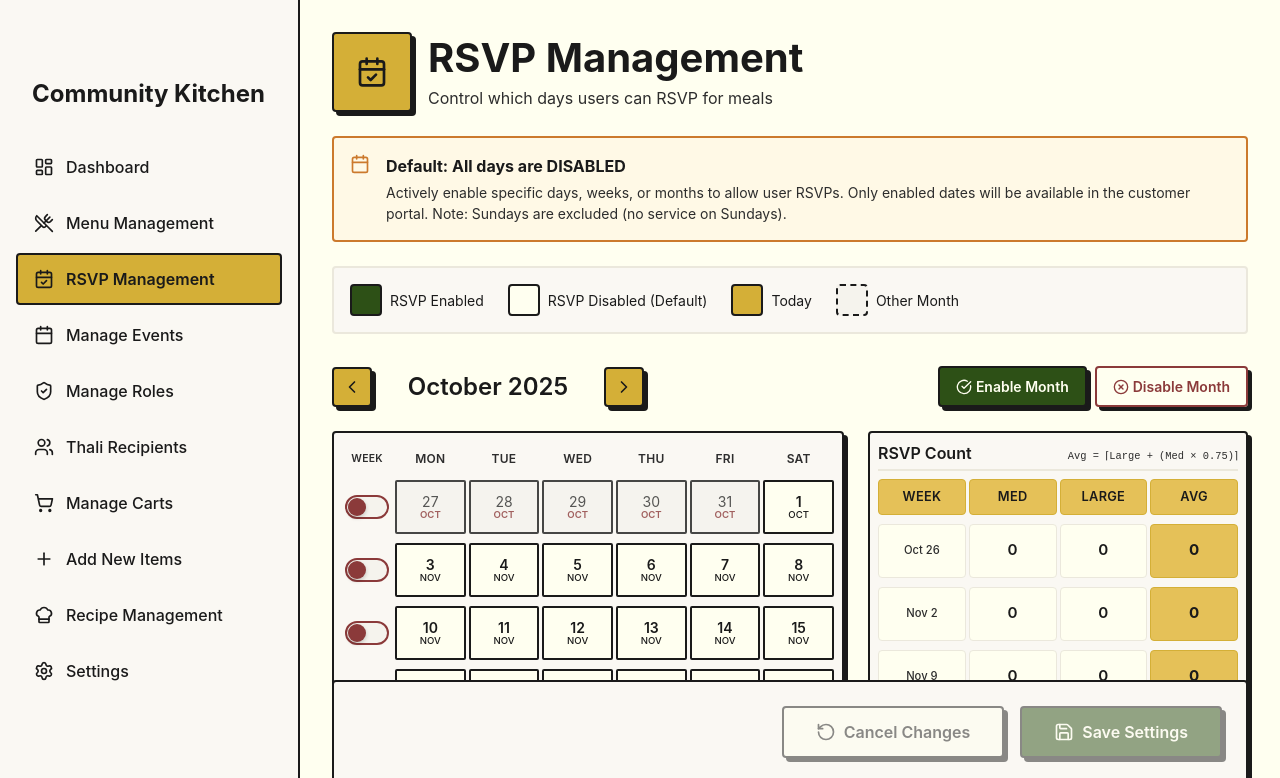
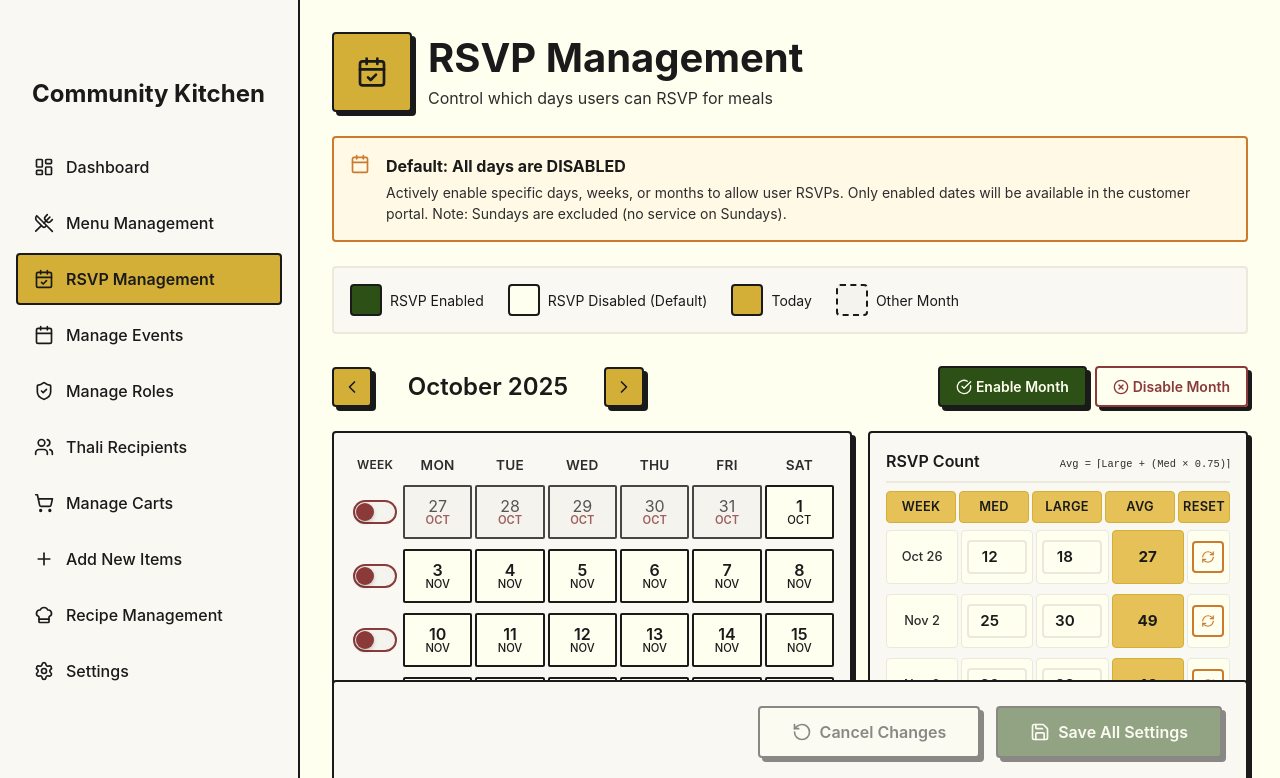
Before and after one commit to saifeemustafaq/faiz1, a Next.js app: page /rsvp-management in a window 1280 px wide. Shown: the top 778 px of the page. Built offline with nearby package versions, Linux system fonts and the light colour scheme.

Commit message:
count reset

```diff
--- /dev/null
+++ b/app/api/rsvp-counts/route.ts
@@ -0,0 +1,51 @@
+import { NextResponse } from 'next/server';
+import fs from 'fs/promises';
+import path from 'path';
+
+const dataFilePath = path.join(process.cwd(), 'data', 'rsvp-counts.json');
+
+export async function GET() {
+  try {
+    const fileContent = await fs.readFile(dataFilePath, 'utf-8');
+    const data = JSON.parse(fileContent);
+    return NextResponse.json(data);
+  } catch (error) {
+    console.error('Error reading RSVP counts:', error);
+    return NextResponse.json(
+      { weeklyRSVPCounts: {}, error: 'Failed to load RSVP counts' },
+      { status: 500 }
+    );
+  }
+}
+
+export async function POST(request: Request) {
+  try {
+    const body = await request.json();
+    const { weeklyRSVPCounts } = body;
+
+    // Read the existing file to preserve metadata
+    const fileContent = await fs.readFile(dataFilePath, 'utf-8');
+    const existingData = JSON.parse(fileContent);
+
+    // Update the RSVP counts while preserving the structure
+    const updatedData = {
+      ...existingData,
+      weeklyRSVPCounts
+    };
+
+    // Write back to file
+    await fs.writeFile(
+      dataFilePath,
+      JSON.stringify(updatedData, null, 2),
+      'utf-8'
+    );
+
+    return NextResponse.json({ success: true, message: 'RSVP counts saved successfully' });
+  } catch (error) {
+    console.error('Error saving RSVP counts:', error);
+    return NextResponse.json(
+      { success: false, error: 'Failed to save RSVP counts' },
+      { status: 500 }
+    );
+  }
+}
--- a/app/rsvp-management/page.module.css
+++ b/app/rsvp-management/page.module.css
@@ -219,7 +219,7 @@
 .calendarContainer {
   display: grid;
   grid-template-columns: auto 340px;
-  gap: var(--space-lg);
+  gap: var(--space-base);
   margin-bottom: var(--space-lg);
   align-items: start;
 }
@@ -230,7 +230,7 @@
   border: var(--border-width) solid var(--black-text);
   border-radius: var(--border-radius);
   box-shadow: var(--shadow-retro);
-  padding: var(--space-sm);
+  padding: var(--space-base);
   max-width: 640px;
 }
 
@@ -238,14 +238,14 @@
   display: grid;
   grid-template-columns: 50px repeat(6, 1fr);
   gap: 3px;
-  margin-bottom: 3px;
-  height: 36px;
+  margin-bottom: 4px;
+  height: 32px;
 }
 
 .weekToggleHeader {
   text-align: center;
   font-weight: 600;
-  font-size: 0.65rem;
+  font-size: 0.75rem;
   color: var(--black-secondary);
   padding: 4px;
   text-transform: uppercase;
@@ -253,18 +253,18 @@
   display: flex;
   align-items: center;
   justify-content: center;
-  height: 36px;
+  height: 32px;
 }
 
 .weekDayHeader {
   text-align: center;
   font-weight: 600;
-  font-size: 0.75rem;
+  font-size: 0.85rem;
   color: var(--black-secondary);
   padding: 4px;
   text-transform: uppercase;
   letter-spacing: 0.02em;
-  height: 36px;
+  height: 32px;
   display: flex;
   align-items: center;
   justify-content: center;
@@ -273,7 +273,7 @@
 .calendarWeeks {
   display: flex;
   flex-direction: column;
-  gap: 3px;
+  gap: 0;
 }
 
 .weekRow {
@@ -281,8 +281,8 @@
   grid-template-columns: 50px repeat(6, 1fr);
   gap: 3px;
   transition: all var(--transition-fast);
-  height: 57px;
-  margin-bottom: 3px;
+  height: 60px;
+  margin-bottom: 4px;
 }
 
 .weekRowSelected {
@@ -380,14 +380,14 @@
 }
 
 .dayNumber {
-  font-size: 0.875rem;
+  font-size: 1rem;
   color: var(--black-text);
   font-weight: 600;
   line-height: 1;
 }
 
 .monthLabel {
-  font-size: 0.6rem;
+  font-size: 0.7rem;
   color: var(--black-text);
   font-weight: 500;
   text-transform: uppercase;
@@ -468,20 +468,20 @@
   background: var(--ivory-card);
   border: var(--border-width) solid var(--black-text);
   border-radius: var(--border-radius);
-  padding: var(--space-sm);
+  padding: var(--space-base);
   box-shadow: var(--shadow-retro);
   display: flex;
   flex-direction: column;
-  gap: var(--space-xs);
+  gap: 0;
 }
 
 .rsvpCountHeader {
   display: flex;
   justify-content: space-between;
   align-items: center;
-  padding-bottom: var(--space-xs);
+  padding-bottom: var(--space-sm);
   border-bottom: 2px solid var(--ivory-border);
-  margin-bottom: var(--space-xs);
+  margin-bottom: var(--space-sm);
 }
 
 .rsvpCountTitle {
@@ -504,16 +504,16 @@
 /* RSVP Table */
 .rsvpTableHeader {
   display: grid;
-  grid-template-columns: 1fr 1fr 1fr 1fr;
+  grid-template-columns: 1fr 1fr 1fr 1fr 0.6fr;
   gap: 3px;
-  margin-bottom: 3px;
-  height: 36px;
+  margin-bottom: 4px;
+  height: 32px;
 }
 
 .rsvpTableHeaderCell {
   text-align: center;
   font-weight: 600;
-  font-size: 0.75rem;
+  font-size: 0.8rem;
   color: var(--black-text);
   padding: var(--space-xs);
   background: var(--golden-light);
@@ -521,7 +521,7 @@
   border-radius: var(--border-radius);
   text-transform: uppercase;
   letter-spacing: 0.02em;
-  height: 36px;
+  height: 32px;
   display: flex;
   align-items: center;
   justify-content: center;
@@ -530,21 +530,21 @@
 .rsvpTableBody {
   display: flex;
   flex-direction: column;
-  gap: 3px;
+  gap: 0;
 }
 
 .rsvpTableRow {
   display: grid;
-  grid-template-columns: 1fr 1fr 1fr 1fr;
+  grid-template-columns: 1fr 1fr 1fr 1fr 0.6fr;
   gap: 3px;
-  height: 57px;
+  height: 60px;
   align-items: center;
-  margin-bottom: 3px;
+  margin-bottom: 4px;
 }
 
 .rsvpTableCell {
   text-align: center;
-  font-size: 0.875rem;
+  font-size: 0.95rem;
   font-weight: 600;
   color: var(--black-text);
   padding: var(--space-xs);
@@ -558,7 +558,7 @@
 }
 
 .rsvpTableCell:first-child {
-  font-size: 0.7rem;
+  font-size: 0.8rem;
   font-weight: 500;
   color: var(--black-secondary);
 }
@@ -567,6 +567,58 @@
   background: var(--golden-light);
   border-color: var(--golden-main);
   font-weight: 700;
+}
+
+/* RSVP Input Fields */
+.rsvpInput {
+  width: 100%;
+  max-width: 60px;
+  padding: var(--space-xs);
+  font-size: 0.95rem;
+  font-weight: 600;
+  text-align: center;
+  border: 2px solid var(--ivory-border);
+  border-radius: var(--border-radius);
+  background: var(--ivory-bg);
+  color: var(--black-text);
+  transition: all var(--transition-fast);
+}
+
+.rsvpInput:focus {
+  outline: none;
+  border-color: var(--golden-main);
+  background: var(--ivory-card);
+  box-shadow: 0 0 0 2px var(--golden-light);
+}
+
+.rsvpInput:hover {
+  border-color: var(--golden-main);
+}
+
+/* Reset Button */
+.resetButton {
+  width: 32px;
+  height: 32px;
+  background: var(--ivory-bg);
+  border: 2px solid var(--orange-warning);
+  border-radius: var(--border-radius);
+  display: flex;
+  align-items: center;
+  justify-content: center;
+  cursor: pointer;
+  transition: all var(--transition-fast);
+  color: var(--orange-warning);
+}
+
+.resetButton:hover:not(:disabled) {
+  background: var(--orange-warning);
+  color: var(--ivory-bg);
+  transform: rotate(90deg);
+}
+
+.resetButton:disabled {
+  opacity: 0.3;
+  cursor: not-allowed;
 }
 
 /* Hint */
--- a/app/rsvp-management/page.tsx
+++ b/app/rsvp-management/page.tsx
@@ -11,11 +11,23 @@ import {
   RotateCcw,
   Calendar as CalendarIcon,
   Check,
-  X
+  X,
+  RefreshCw
 } from 'lucide-react';
 import { useRSVP } from '../../contexts/RSVPContext';
 import { getCurrentPSTDate } from '../../lib/dateUtils';
 import styles from './page.module.css';
+
+interface WeekRSVPData {
+  medium: number;
+  large: number;
+  originalMedium: number;
+  originalLarge: number;
+}
+
+interface RSVPCounts {
+  [weekKey: string]: WeekRSVPData;
+}
 
 export default function RSVPManagement() {
   const {
@@ -34,6 +46,28 @@ export default function RSVPManagement() {
   const [currentDate, setCurrentDate] = useState<Date>(getCurrentPSTDate());
   const [selectedMonth, setSelectedMonth] = useState<number>(getCurrentPSTDate().getMonth());
   const [selectedYear, setSelectedYear] = useState<number>(getCurrentPSTDate().getFullYear());
+  const [rsvpCounts, setRsvpCounts] = useState<RSVPCounts>({});
+  const [isLoadingCounts, setIsLoadingCounts] = useState(true);
+  const [hasUnsavedRSVPChanges, setHasUnsavedRSVPChanges] = useState(false);
+
+  // Load RSVP counts from JSON file
+  useEffect(() => {
+    const loadRSVPCounts = async () => {
+      try {
+        const response = await fetch('/api/rsvp-counts');
+        if (response.ok) {
+          const data = await response.json();
+          setRsvpCounts(data.weeklyRSVPCounts || {});
+        }
+      } catch (error) {
+        console.error('Error loading RSVP counts:', error);
+      } finally {
+        setIsLoadingCounts(false);
+      }
+    };
+
+    loadRSVPCounts();
+  }, []);
 
   // Get calendar data for the selected month (Monday-Saturday only, no Sundays)
   const getCalendarDays = () => {
@@ -187,13 +221,78 @@ export default function RSVPManagement() {
   };
 
   const getWeekRSVPData = (weekStart: Date) => {
-    // Placeholder data - will be connected to actual RSVP data later
-    // TODO: Fetch actual RSVP data from API based on weekStart date
-    const medium = 0; // Placeholder
-    const large = 0; // Placeholder
-    const average = Math.ceil(large + (medium * 0.75));
+    const weekKey = weekStart.toISOString().split('T')[0];
+    const data = rsvpCounts[weekKey];
 
-    return { medium, large, average };
+    if (data) {
+      const medium = data.medium || 0;
+      const large = data.large || 0;
+      const average = Math.ceil(large + (medium * 0.75));
+      return { medium, large, average, hasData: true };
+    }
+
+    // Default values if no data
+    return { medium: 0, large: 0, average: 0, hasData: false };
+  };
+
+  const handleRSVPCountChange = (weekStart: Date, field: 'medium' | 'large', value: number) => {
+    const weekKey = weekStart.toISOString().split('T')[0];
+    const currentData = rsvpCounts[weekKey] || {
+      medium: 0,
+      large: 0,
+      originalMedium: 0,
+      originalLarge: 0
+    };
+
+    setRsvpCounts(prev => ({
+      ...prev,
+      [weekKey]: {
+        ...currentData,
+        [field]: value,
+        // Set original values if this is the first edit
+        [`original${field.charAt(0).toUpperCase() + field.slice(1)}`]:
+          currentData[`original${field.charAt(0).toUpperCase() + field.slice(1)}` as keyof WeekRSVPData] || value
+      }
+    }));
+
+    setHasUnsavedRSVPChanges(true);
+  };
+
+  const handleResetWeek = (weekStart: Date) => {
+    const weekKey = weekStart.toISOString().split('T')[0];
+    const data = rsvpCounts[weekKey];
+
+    if (data) {
+      setRsvpCounts(prev => ({
+        ...prev,
+        [weekKey]: {
+          ...data,
+          medium: data.originalMedium,
+          large: data.originalLarge
+        }
+      }));
+      setHasUnsavedRSVPChanges(true);
+    }
+  };
+
+  const handleSaveRSVPCounts = async () => {
+    try {
+      const response = await fetch('/api/rsvp-counts', {
+        method: 'POST',
+        headers: { 'Content-Type': 'application/json' },
+        body: JSON.stringify({ weeklyRSVPCounts: rsvpCounts })
+      });
+
+      if (response.ok) {
+        setHasUnsavedRSVPChanges(false);
+        alert('RSVP counts saved successfully!');
+      } else {
+        alert('Error saving RSVP counts');
+      }
+    } catch (error) {
+      console.error('Error saving RSVP counts:', error);
+      alert('Error saving RSVP counts');
+    }
   };
 
   const isSameDay = (date1: Date, date2: Date): boolean => {
@@ -425,6 +524,7 @@ export default function RSVPManagement() {
             <div className={styles.rsvpTableHeaderCell}>Med</div>
             <div className={styles.rsvpTableHeaderCell}>Large</div>
             <div className={styles.rsvpTableHeaderCell}>Avg</div>
+            <div className={styles.rsvpTableHeaderCell}>Reset</div>
           </div>
 
           {/* Table Rows - One per week, aligned with calendar */}
@@ -437,10 +537,36 @@ export default function RSVPManagement() {
               return (
                 <div key={`rsvp-week-${weekIndex}`} className={styles.rsvpTableRow}>
                   <div className={styles.rsvpTableCell}>{weekLabel}</div>
-                  <div className={styles.rsvpTableCell}>{rsvpData.medium}</div>
-                  <div className={styles.rsvpTableCell}>{rsvpData.large}</div>
+                  <div className={styles.rsvpTableCell}>
+                    <input
+                      type="number"
+                      min="0"
+                      className={styles.rsvpInput}
+                      value={rsvpData.medium}
+                      onChange={(e) => handleRSVPCountChange(weekStart, 'medium', parseInt(e.target.value) || 0)}
+                    />
+                  </div>
+                  <div className={styles.rsvpTableCell}>
+                    <input
+                      type="number"
+                      min="0"
+                      className={styles.rsvpInput}
+                      value={rsvpData.large}
+                      onChange={(e) => handleRSVPCountChange(weekStart, 'large', parseInt(e.target.value) || 0)}
+                    />
+                  </div>
                   <div className={`${styles.rsvpTableCell} ${styles.rsvpTableCellAvg}`}>
                     {rsvpData.average}
+                  </div>
+                  <div className={styles.rsvpTableCell}>
+                    <button
+                      className={styles.resetButton}
+                      onClick={() => handleResetWeek(weekStart)}
+                      title="Reset to original values"
+                      disabled={!rsvpData.hasData}
+                    >
+                      <RefreshCw size={14} />
+                    </button>
                   </div>
                 </div>
               );
@@ -456,7 +582,7 @@ export default function RSVPManagement() {
 
       {/* Save/Cancel Actions */}
       <div className={styles.actions}>
-        {hasUnsavedChanges && (
+        {(hasUnsavedChanges || hasUnsavedRSVPChanges) && (
           <div className={styles.unsavedWarning}>
             <strong>Unsaved Changes</strong> - Save to publish your changes
           </div>
@@ -465,18 +591,21 @@ export default function RSVPManagement() {
           <button
             className={styles.cancelButton}
             onClick={handleCancel}
-            disabled={!hasUnsavedChanges}
+            disabled={!hasUnsavedChanges && !hasUnsavedRSVPChanges}
           >
             <RotateCcw size={20} />
             Cancel Changes
           </button>
           <button
             className={styles.saveButton}
-            onClick={handleSave}
-            disabled={!hasUnsavedChanges}
+            onClick={async () => {
+              if (hasUnsavedChanges) await handleSave();
+              if (hasUnsavedRSVPChanges) await handleSaveRSVPCounts();
+            }}
+            disabled={!hasUnsavedChanges && !hasUnsavedRSVPChanges}
           >
             <Save size={20} />
-            Save Settings
+            Save All Settings
           </button>
         </div>
       </div>
--- /dev/null
+++ b/data/rsvp-counts.json
@@ -0,0 +1,72 @@
+{
+  "weeklyRSVPCounts": {
+    "2025-10-27": {
+      "medium": 12,
+      "large": 18,
+      "originalMedium": 12,
+      "originalLarge": 18
+    },
+    "2025-11-03": {
+      "medium": 25,
+      "large": 30,
+      "originalMedium": 25,
+      "originalLarge": 30
+    },
+    "2025-11-10": {
+      "medium": 20,
+      "large": 28,
+      "originalMedium": 20,
+      "originalLarge": 28
+    },
+    "2025-11-17": {
+      "medium": 18,
+      "large": 22,
+      "originalMedium": 18,
+      "originalLarge": 22
+    },
+    "2025-11-24": {
+      "medium": 15,
+      "large": 25,
+      "originalMedium": 15,
+      "originalLarge": 25
+    },
+    "2025-12-01": {
+      "medium": 22,
+      "large": 28,
+      "originalMedium": 22,
+      "originalLarge": 28
+    },
+    "2025-12-08": {
+      "medium": 30,
+      "large": 35,
+      "originalMedium": 30,
+      "originalLarge": 35
+    },
+    "2025-12-15": {
+      "medium": 28,
+      "large": 32,
+      "originalMedium": 28,
+      "originalLarge": 32
+    },
+    "2025-12-22": {
+      "medium": 20,
+      "large": 24,
+      "originalMedium": 20,
+      "originalLarge": 24
+    },
+    "2025-12-29": {
+      "medium": 10,
+      "large": 15,
+      "originalMedium": 10,
+      "originalLarge": 15
+    }
+  },
+  "description": "Weekly RSVP counts for meal planning",
+  "note": "Keys are Monday dates (YYYY-MM-DD) for each week. Average is calculated as: Math.ceil(large + (medium * 0.75))",
+  "fields": {
+    "medium": "Number of medium meal RSVPs for the week",
+    "large": "Number of large meal RSVPs for the week",
+    "originalMedium": "Original medium count (for reset functionality)",
+    "originalLarge": "Original large count (for reset functionality)"
+  }
+}
```
